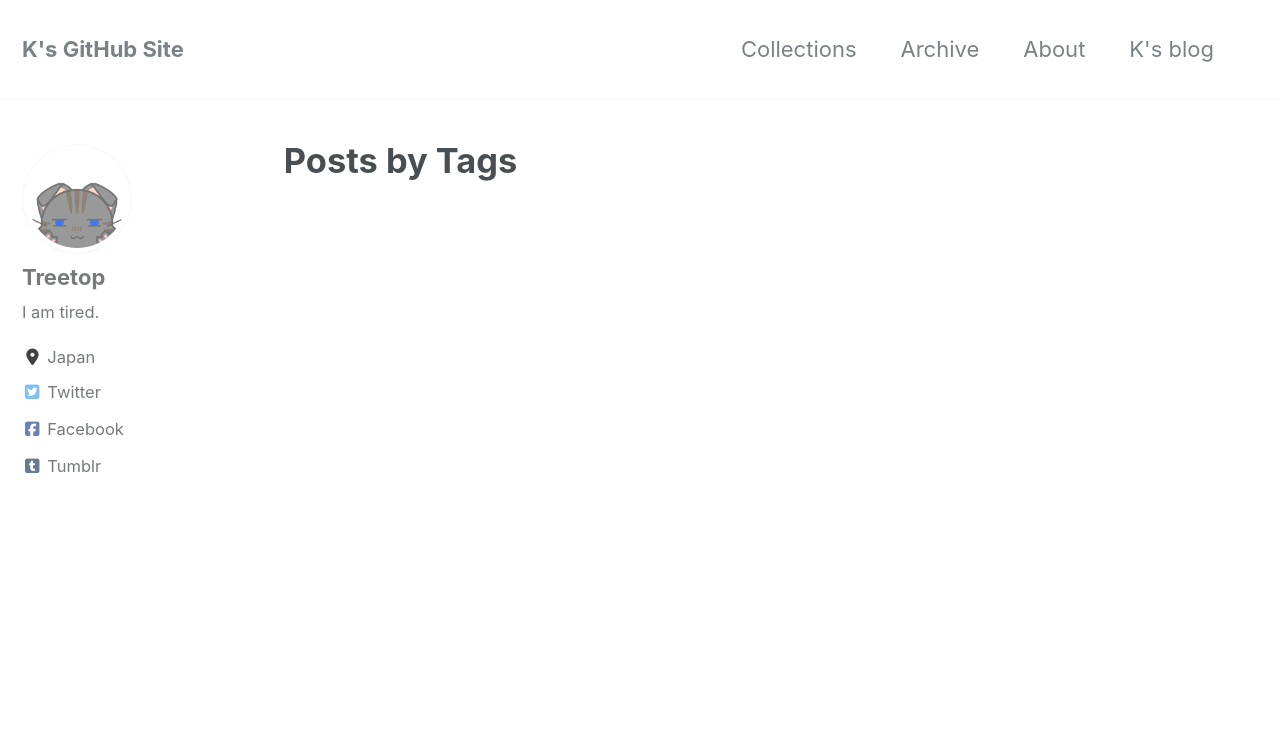
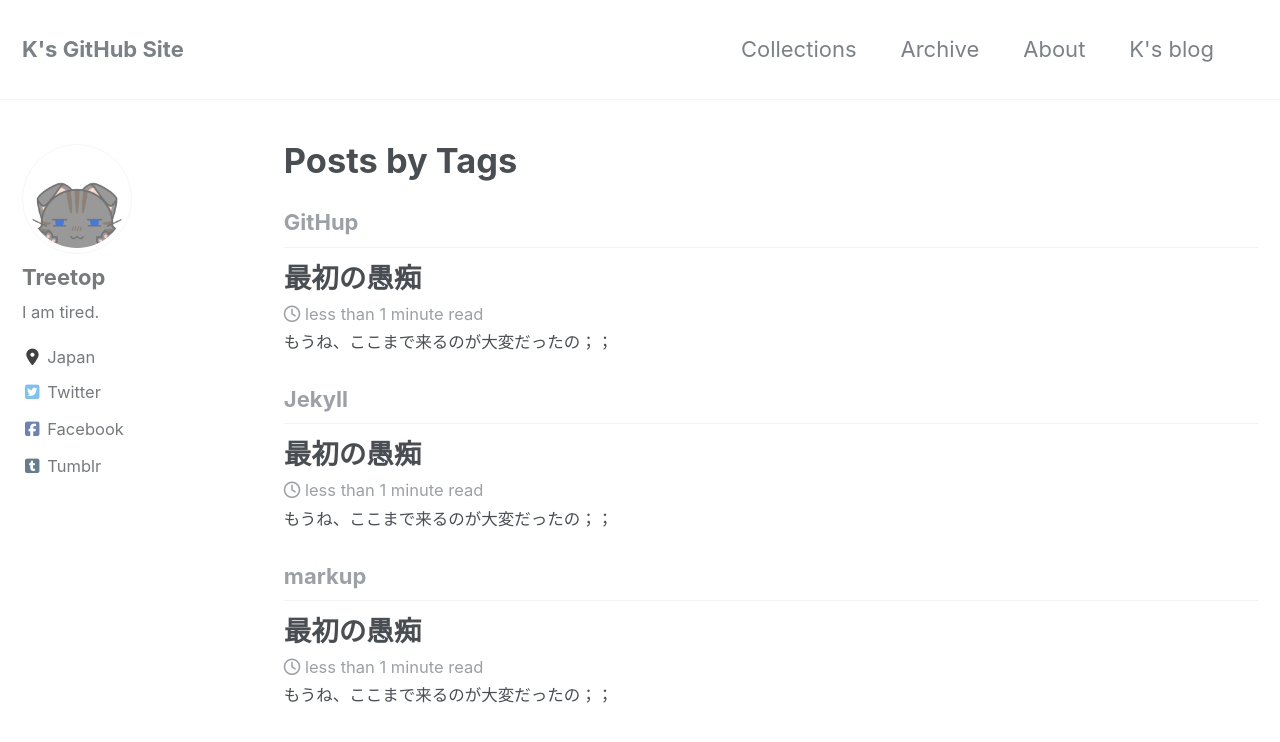
Before and after one commit to laureltreetop/laureltreetop.github.io, a Jekyll site: the page built from _pages/tag-archive.html, in a window 1280 px wide and 900 px high. Shown: the top 742 px of the window. Built offline with Jekyll 4.4.1, drawn with Linux system fonts in a browser that asks for light colours; nearby versions of some CDN libraries.

Commit message:
Update 2017-08-01-grumble.md

```diff
--- a/_posts/2017-08-01-grumble.md
+++ b/_posts/2017-08-01-grumble.md
@@ -3,6 +3,12 @@ layout: archive
 author: Treetop
 date:   2017-08-01 19:44:00 +0900
 title: "最初の愚痴"
+categories:
+  - GitHub Pages
+tags:
+  - GitHup
+  - markup
+  - Jekyll
 ---
 もうね、ここまで来るのが大変だったの；；
 
```
